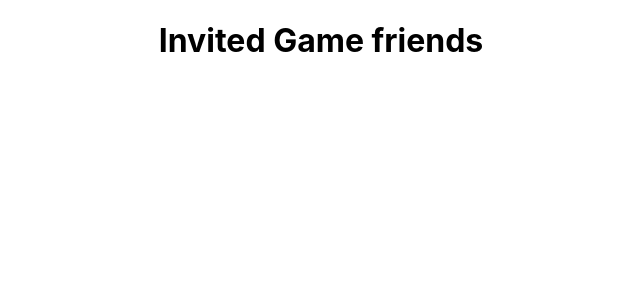
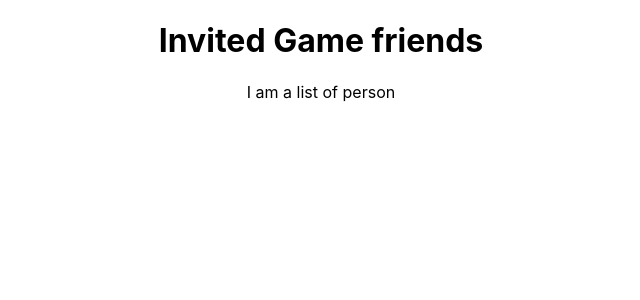
Before and after one commit to m-dorio/test-typescript-01, a React (Create React App) app: page / in a window 1280 px wide. Shown: the top 300 px of the page, without its empty margins (319-959 px from the left). Built offline with nearby package versions, Linux system fonts and the light colour scheme.

Commit message:
add List Component for rendering

```diff
--- a/src/App.tsx
+++ b/src/App.tsx
@@ -1,6 +1,7 @@
 import React, { useState } from 'react';
 import logo from './logo.svg';
 import './App.css';
+import List from './Components/List';
 
 interface IState{
   people: {
@@ -15,13 +16,14 @@
 
   const [people, setPeople] = useState<IState["people"]>([]);
 
-  people.map(person => {
-    person.notes
-  })
+  // people.map(person => {
+  //   person.notes
+  // })
 
   return (
     <div className="App">
-     <h1>Invited Game friends</h1>
+      <h1>Invited Game friends</h1>
+      <List />
     </div>
   );
 }
--- /dev/null
+++ b/src/Components/List.tsx
@@ -0,0 +1,11 @@
+import React from "react";
+
+const List = () => {
+    return (
+        <div>
+            I am a list of person
+        </div>
+    )
+}
+
+export default List;
```
